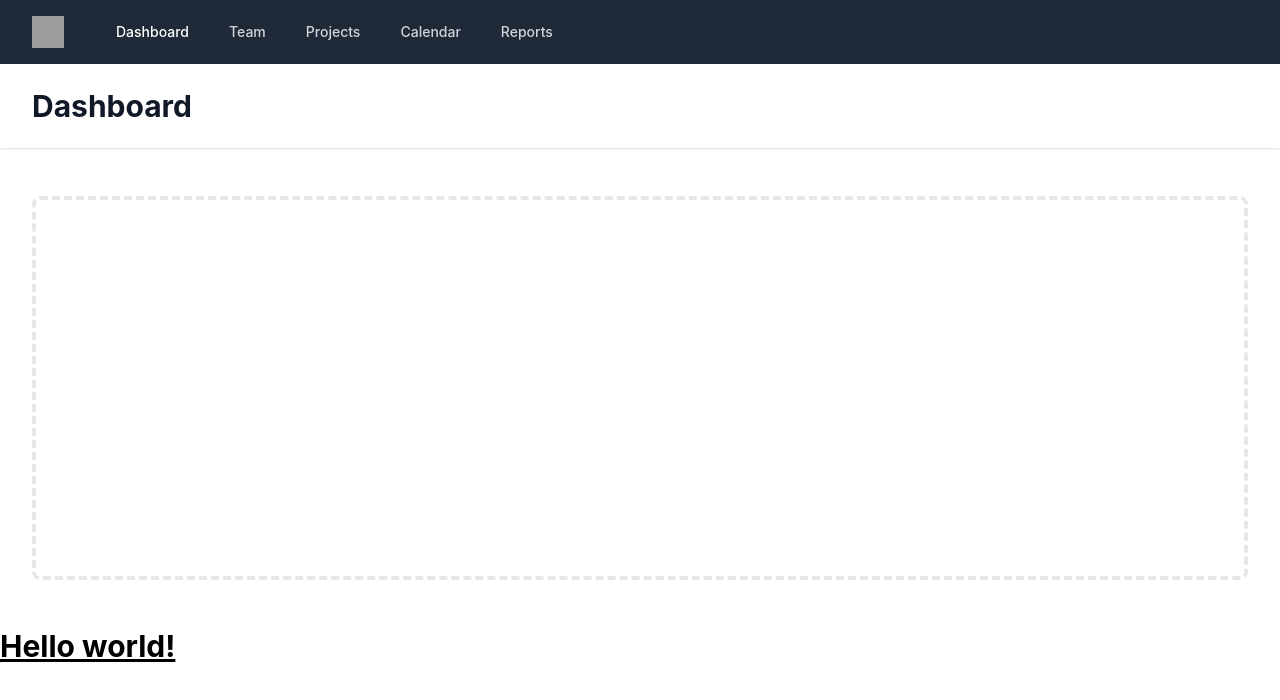
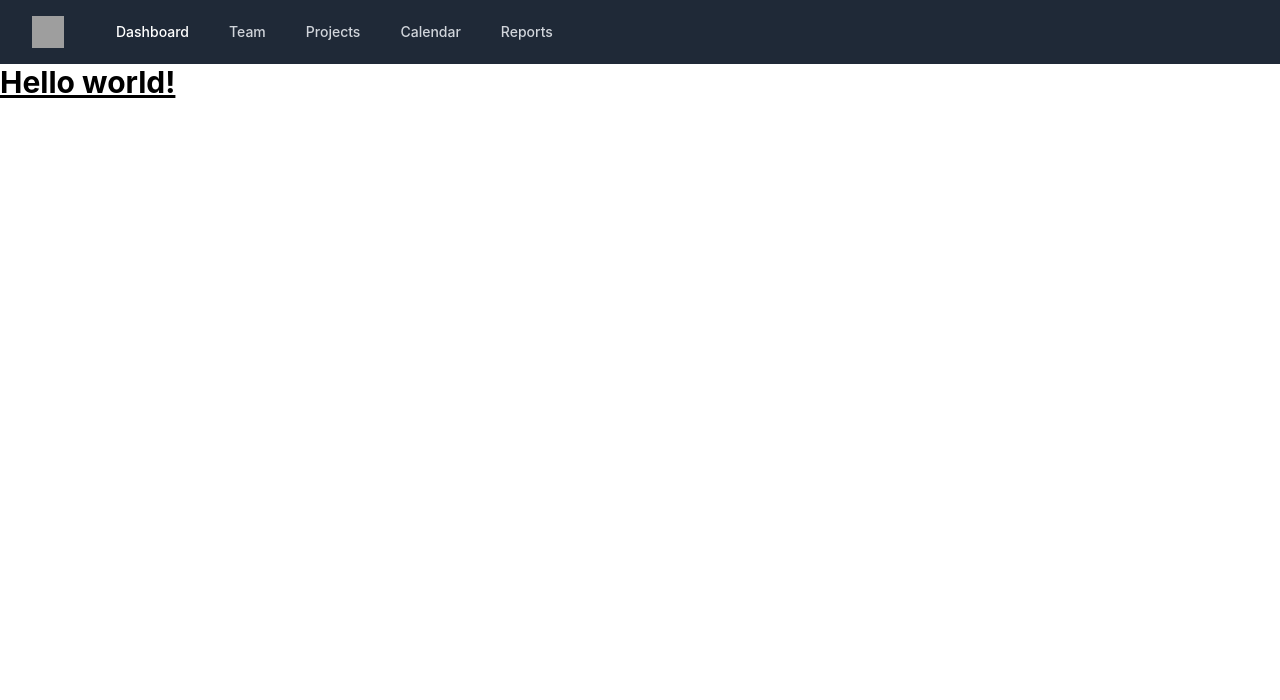
Before and after one commit to nachosala89/portfolio, a React (Create React App) app: page / in a window 1280 px wide. Shown: the top 700 px of the page. Built offline with nearby package versions, Linux system fonts and the light colour scheme; grey boxes are pictures that could not be loaded.

Commit message:
move Navbar from StricMode

```diff
--- a/src/components/Navbar.js
+++ b/src/components/Navbar.js
@@ -3,8 +3,8 @@
 
 const Navbar = () => {
   const [isOpen, setIsOpen] = useState(false);
+
   return (
-    <div>
     <nav className="bg-gray-800">
       <div className="max-w-7xl mx-auto px-4 sm:px-6 lg:px-8">
         <div className="flex items-center justify-between h-16">
@@ -153,22 +153,6 @@
         )}
       </Transition>
     </nav>
-
-      <header className="bg-white shadow">
-        <div className="max-w-7xl mx-auto py-6 px-4 sm:px-6 lg:px-8">
-          <h1 className="text-3xl font-bold text-gray-900">Dashboard</h1>
-        </div>
-      </header>
-      <main>
-        <div className="max-w-7xl mx-auto py-6 sm:px-6 lg:px-8">
-          {/* <!-- Replace with your content --> */}
-          <div className="px-4 py-6 sm:px-0">
-            <div className="border-4 border-dashed border-gray-200 rounded-lg h-96"></div>
-          </div>
-          {/* <!-- /End replace --> */}
-        </div>
-      </main>
-    </div>
   );
 }
 
--- a/src/index.js
+++ b/src/index.js
@@ -6,9 +6,9 @@
 
 const root = ReactDOM.createRoot(document.getElementById('root'));
 root.render(
-  <React.StrictMode>
+  <>
     <App />
-  </React.StrictMode>
+  </>
 );
 
 // If you want to start measuring performance in your app, pass a function
```
Lines whose indentation alone changed are shown as unchanged.
